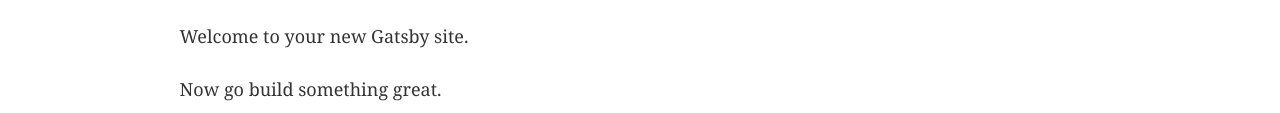
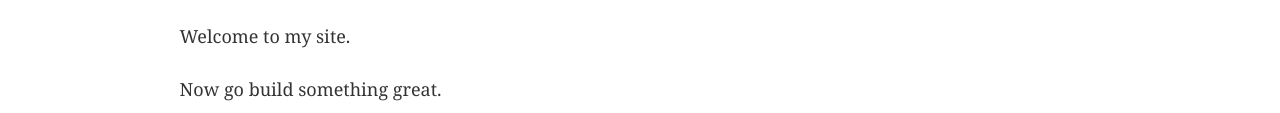
Before and after one commit to jessicalin94/jesssite, a Gatsby site: page / in a window 1280 px wide. Shown: the part 170-283 px from the top of the page. Built offline with nearby package versions, Linux system fonts and the light colour scheme; Gatsby itself is replaced by a stand-in of ours.

Commit message:
updated paragraph

```diff
--- a/src/pages/index.js
+++ b/src/pages/index.js
@@ -9,7 +9,7 @@
   <Layout>
     <SEO title="Home" />
     <h1>Hi people</h1>
-    <p>Welcome to your new Gatsby site.</p>
+    <p>Welcome to my site.</p>
     <p>Now go build something great.</p>
     <div style={{ maxWidth: `300px`, marginBottom: `1.45rem` }}>
       <Image />
```
